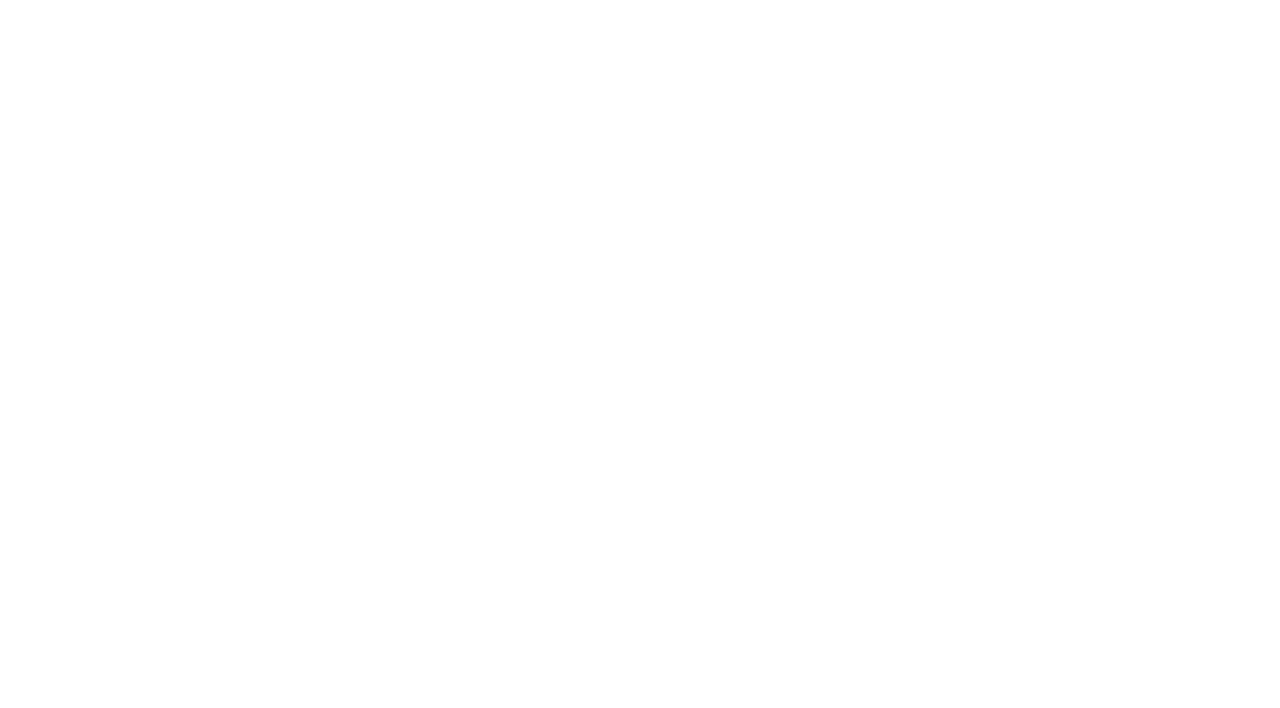
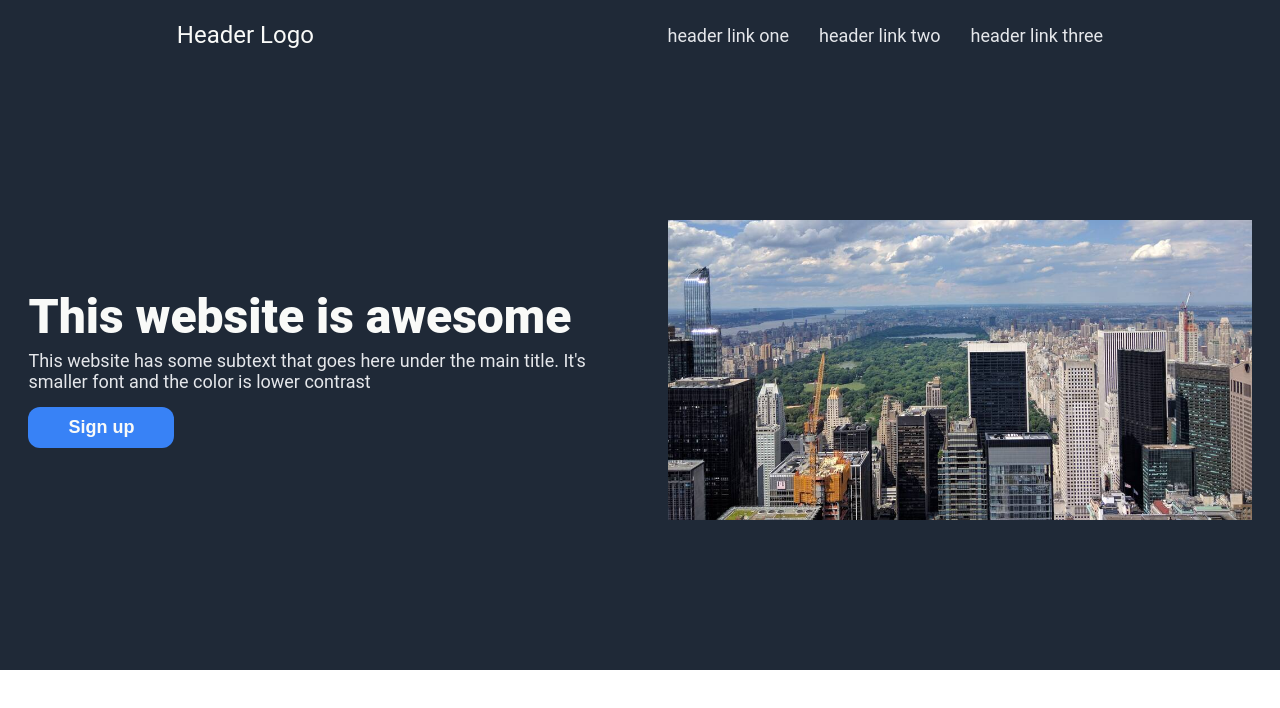
Before and after one commit to McStanley/odin-landing-page, a plain HTML site: page index.html in a window 1280 px wide. Drawn offline with Linux system fonts and the light colour scheme.

Commit message:
Add the hero section

```diff
--- a/index.html
+++ b/index.html
@@ -3,10 +3,29 @@
 <html lang="en">
     <head>
         <meta charset="UTF-8">
+        <link rel="stylesheet" href="styles.css">
         <title>Odin Landing Page</title>
     </head>
 
     <body>
+        <div class="top">
+            <div class="header">
+                <p class="logo-text">Header Logo</p>
 
+                <ul class="header-links">
+                    <li>header link one</li>
+                    <li>header link two</li>
+                    <li>header link three</li>
+                </ul>
+            </div>
+            <div class="hero">
+                <div class="hero-left">
+                    <p class="main-text">This website is awesome</p>
+                    <p class="secondary-text">This website has some subtext that goes here under the main title. It's smaller font and the color is lower contrast</p>
+                    <button class="sign-up">Sign up</button>
+                </div>
+                <img class="hero-img" src="images/new_york.jpg" alt="New York landscape">
+            </div>
+        </div>
     </body>
 </html>
--- a/styles.css
+++ b/styles.css
@@ -0,0 +1,73 @@
+body {
+    font-family: Roboto;
+    display: flex;
+    flex-direction: column;
+    margin: 0;
+}
+
+.top {
+    background-color: #1F2937;
+}
+
+.header {
+    height: 70px;
+    display: flex;
+    justify-content: space-around;
+    align-items: center;
+}
+
+.logo-text {
+    font-size: 24px;
+    color: #F9FAF8;
+}
+
+.header-links {
+    list-style: none;
+    padding: 0;
+    margin: 0;
+    font-size: 18px;
+    color: #E5E7EB;
+    display: flex;
+    gap: 30px;
+}
+
+.hero {
+    height: 600px;
+    display: flex;
+    justify-content: center;
+    align-items: center;
+    gap: 40px;
+}
+
+.hero-left {
+    width: 600px;
+}
+
+.main-text {
+    font-size: 48px;
+    font-weight: 900;
+    color: #F9FAF8;
+    margin: 5px 0;
+}
+
+.secondary-text {
+    font-size: 18px;
+    color: #E5E7EB;
+    margin: 5px 0;
+}
+
+.sign-up {
+    background-color: #3882F6;
+    border: none;
+    border-radius: 12px;
+    color: #F9FAF8;
+    font-size: 18px;
+    font-weight: bold;
+    padding: 10px 40px;
+    margin: 10px 0;
+}
+
+.hero-img {
+    height: 300px;
+    width: auto;
+}
```
Also changed, not shown: images/new_york.jpg (added).
